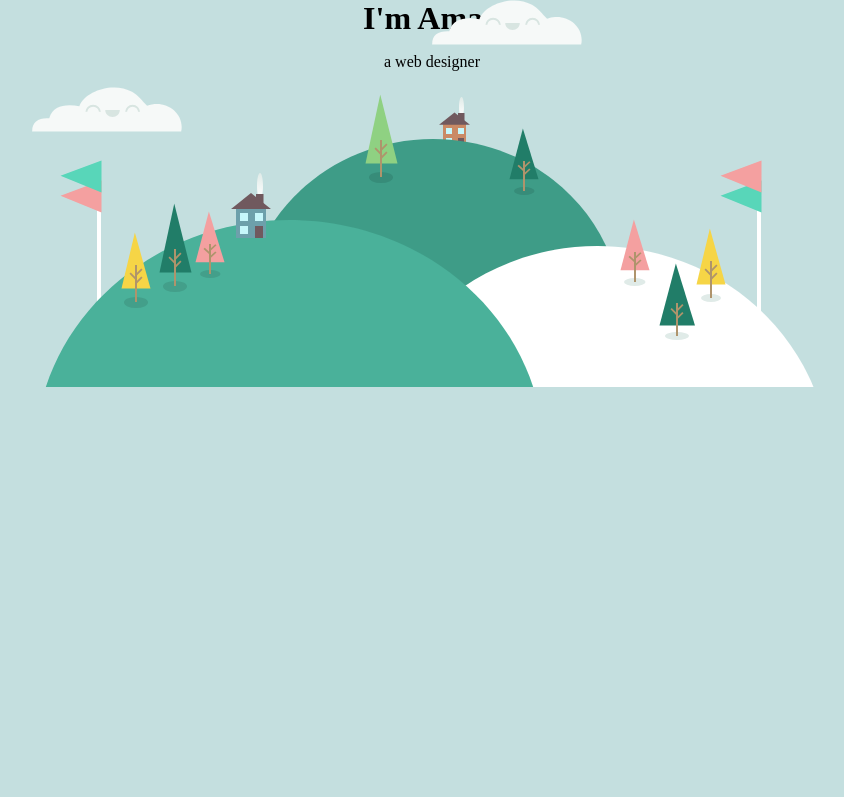
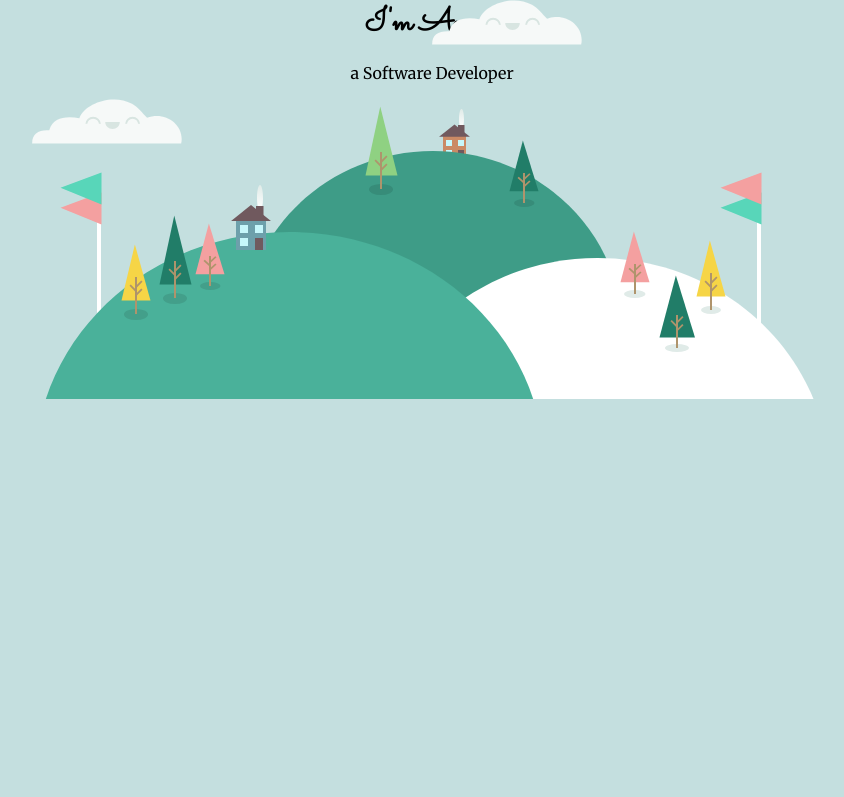
Before and after one commit to amandhariwal2626/Portfolio, a plain HTML site: page index.html in a window 1280 px wide. Shown: the top 797 px of the page, without its empty margins (209-1053 px from the left). Drawn offline with Linux system fonts and the light colour scheme.

Commit message:
modified:   CSS/styles.css 	modified:   index.html

```diff
--- a/CSS/styles.css
+++ b/CSS/styles.css
@@ -1,10 +1,20 @@
 body{
     margin: 0;
     text-align: center;
+    font-family: 'Merriweather', serif;
 }
 h1{
     margin-top: 0;
     margin: 0 auto ;
+    font-family: 'Sacramento', cursive ;
+}
+
+h2{
+    font-family: 'Montserrat', sans-serif;
+}
+
+h3{
+    font-family: 'Montserrat', sans-serif;
 }
 .top-container{
     display: block;
--- a/index.html
+++ b/index.html
@@ -8,14 +8,14 @@
         <link rel="stylesheet" type="text/css" href="CSS/styles.css">
         <link rel="favicon" href="favicon.ico">
         <link rel="preconnect" href="https://fonts.googleapis.com">
-<link rel="preconnect" href="https://fonts.gstatic.com" crossorigin>
-<link href="https://fonts.googleapis.com/css2?family=Montserrat&display=swap" rel="stylesheet">
+        <link rel="preconnect" href="https://fonts.gstatic.com" crossorigin>
+        <link href="https://fonts.googleapis.com/css2?family=Merriweather&family=Montserrat&family=Sacramento&display=swap" rel="stylesheet">
     </head>
     <body>
         <div class="top-container">
             <img class="cloud-top" src="images/cloud.svg" alt="cloud-img">
             <h1>I'm Aman</h1>
-            <p>a web designer</p>
+            <p>a Software Developer</p>
             <img class="cloud-bottom" src="images/cloud.svg" alt="cloud-img">
             <img class="land" src="images/land.svg" alt="land-img">
         </div>
```
